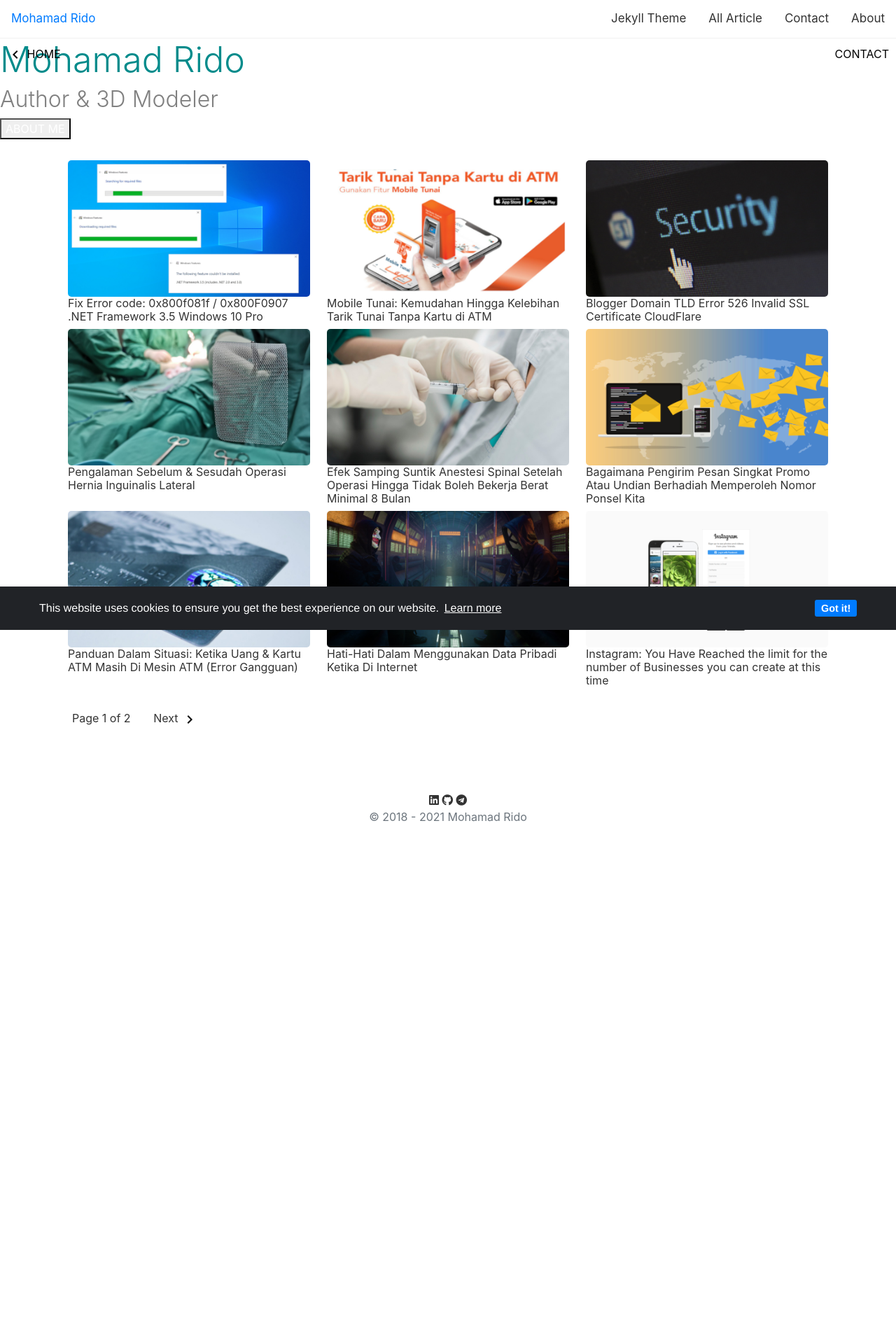
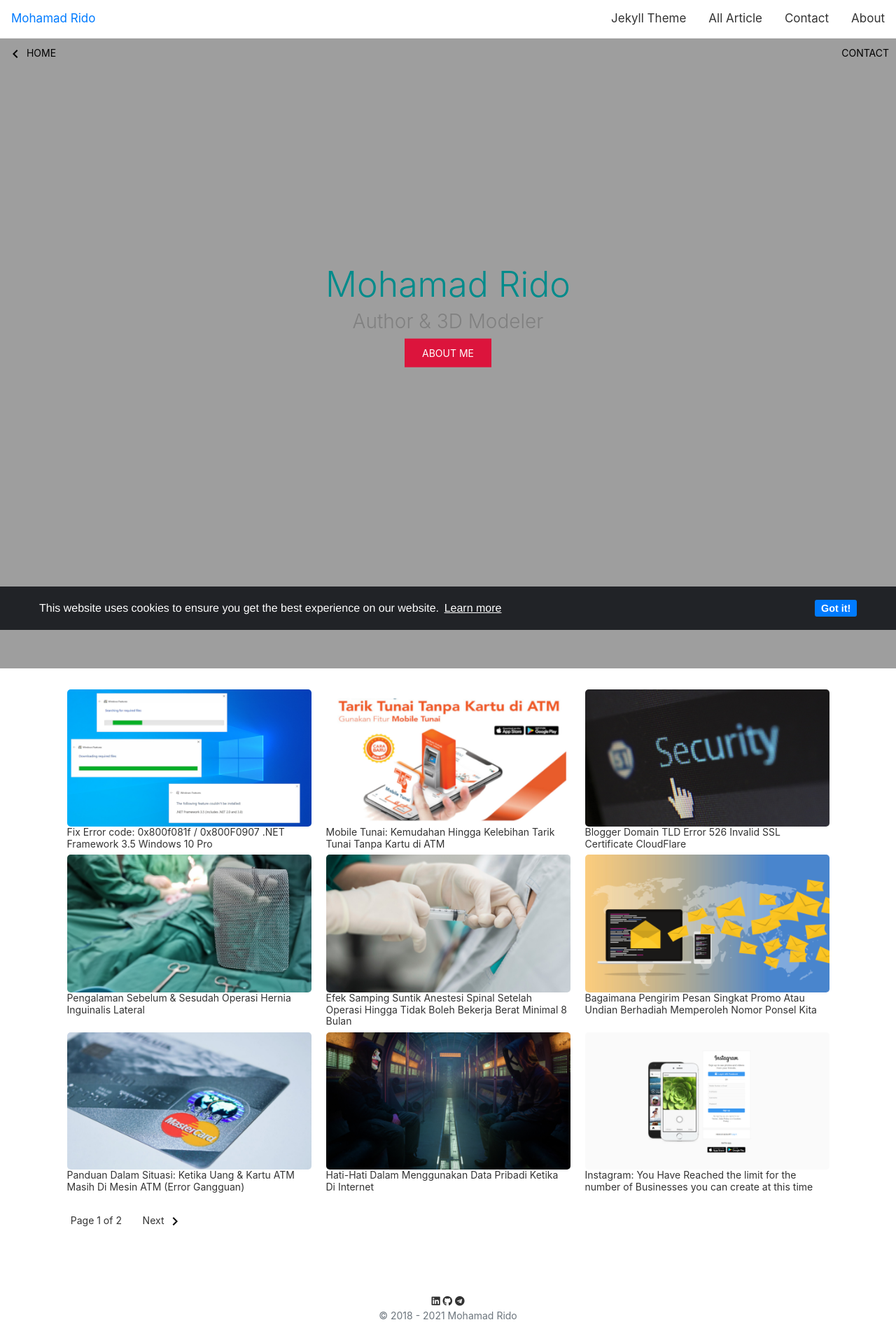
Before and after one commit to mohamadrido/blog, a Jekyll site: the page built from index.html, in a window 1280 px wide. Shown: the whole page at 70% size. Built offline with Jekyll 4.4.1, drawn with Linux system fonts in a browser that asks for light colours; nearby versions of some CDN libraries; the list of posts is cut into pages by our own code; before the commit the page ends 1195 px from its top, so only the background shows below that.

Commit message:
Update index.html

```diff
--- a/index.html
+++ b/index.html
@@ -11,7 +11,50 @@ title:
     <button><a style="text-decoration: none; color: #fff;" href="https://mohamadrido.github.io/personal-jekyll-theme/about">ABOUT ME</a></button>
   </div>
 </div>
-<link rel="stylesheet" href="https://mohamadrido.github.io/personal-jekyll-theme/assets/style.css">
+<style>
+body, html {
+  height: 100%;
+  font-family: -apple-system, BlinkMacSystemFont, "Segoe UI", Roboto, "Helvetica Neue", Arial, sans-serif, "Apple Color Emoji", "Segoe UI Emoji", "Segoe UI Symbol";
+  font-style:normal;
+  margin: 0;
+  background: #fff;
+  font-size: 14px;
+}
+h1, h2, h3, h4, h5, h6, .h1, .h2, .h3, .h4, .h5, .h6 {
+    font-weight:300;
+}
+.hero-image {
+  background-image: url("https://mohamadrido.github.io/personal-jekyll-theme/assets/pexels-photo-2261017.jpeg");
+  height: 100%;
+  background-position: center;
+  background-repeat: no-repeat;
+  background-size: cover;
+  scrollbar-width: none;
+}
+.hero-text {
+  text-align: center;
+  text-decoration: none;
+  position: absolute;
+  top: 50%;
+  left: 50%;
+  transform: translate(-50%, -50%);
+  color: #555;
+}
+.hero-text button {
+  border: none;
+  outline: 0;
+  display: inline-block;
+  padding: 10px 25px;
+  color: #fff;
+  background-color: #dc143c;
+  text-align: center;
+  cursor: pointer;
+}
+.hero-text button:hover {
+  background-color: #008080;
+  color: #fff;
+}
+</style>
 <div class="container">
   <div class="row">
   {% for post in paginator.posts %}
```
